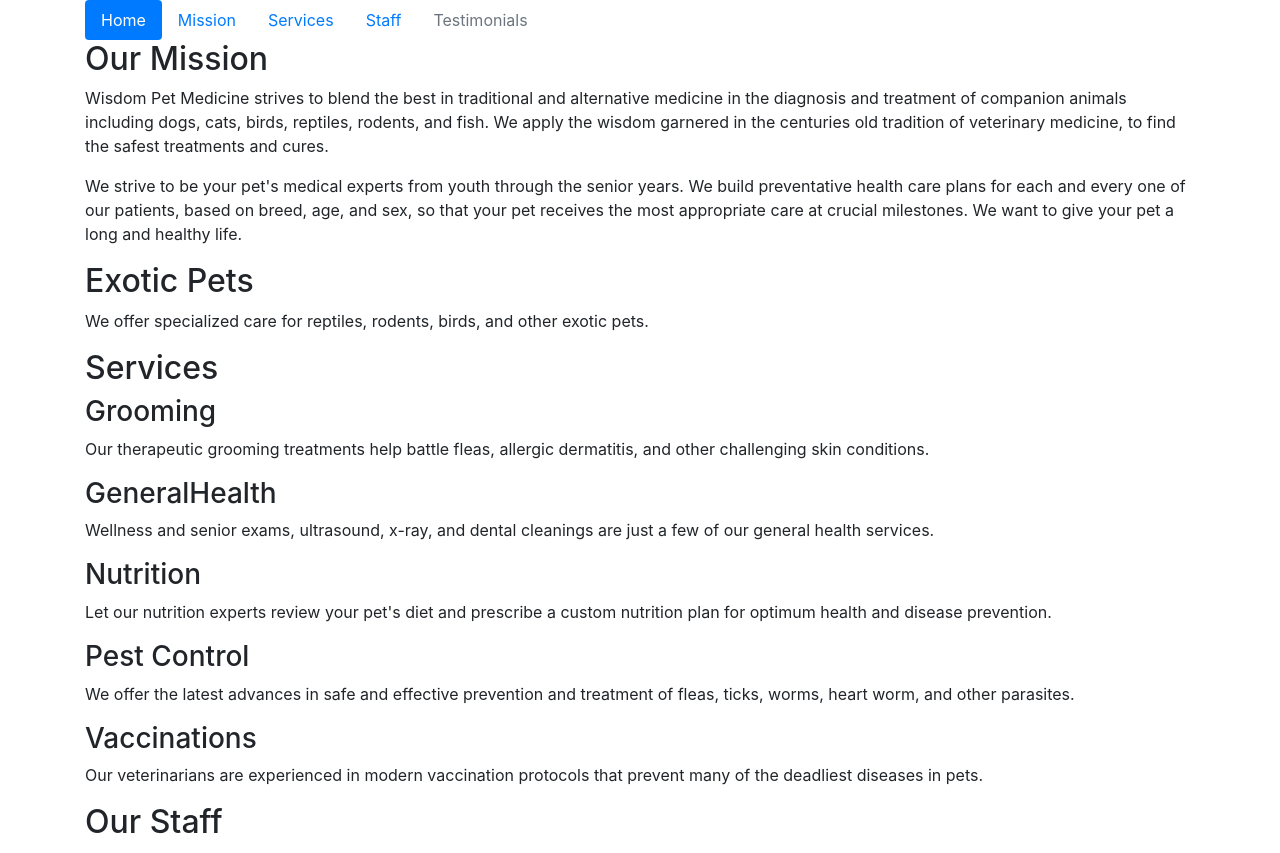
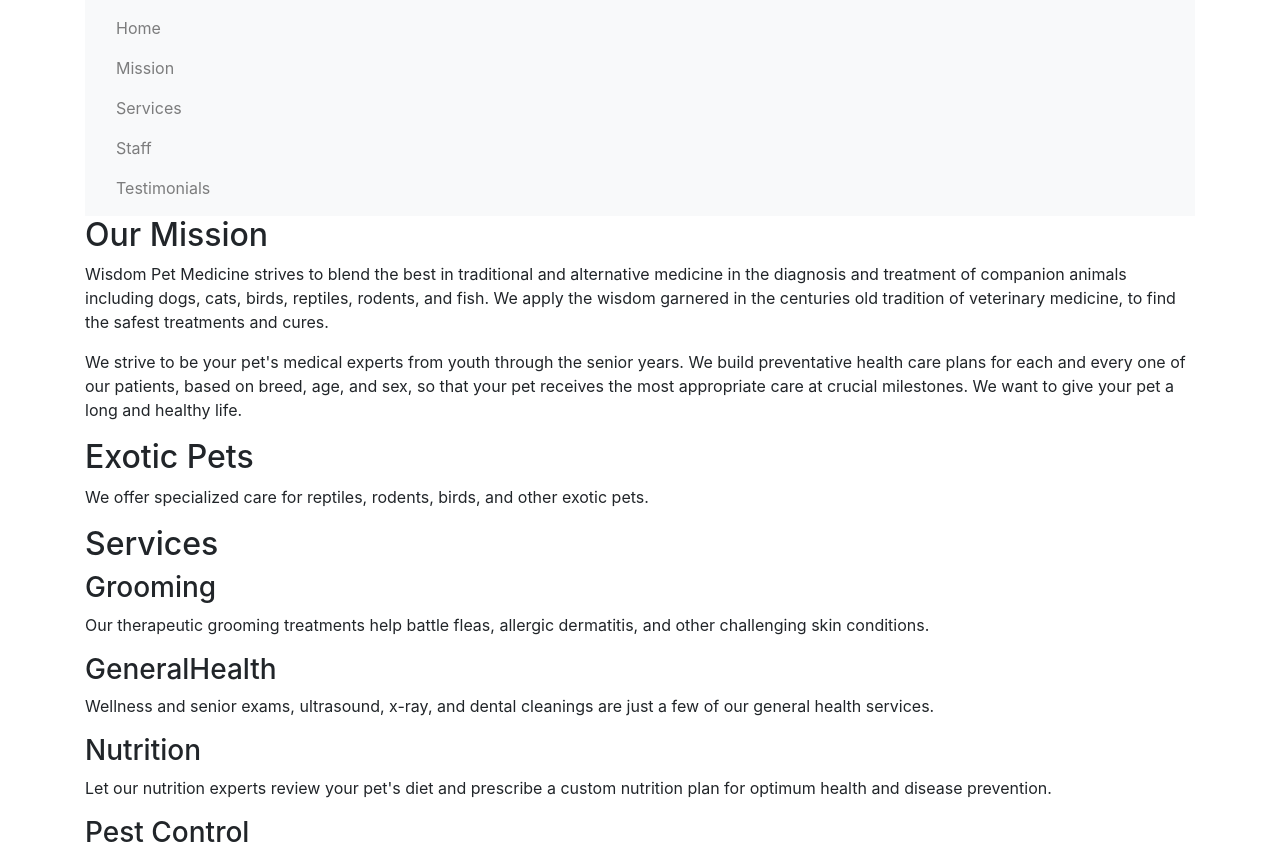
Before and after one commit to RobD30/bs4, a plain HTML site: page index.html in a window 1280 px wide. Shown: the top 853 px of the page. Drawn offline with nearby package versions, Linux system fonts and the light colour scheme.

Commit message:
REFACTOR: chapter 4.3 navbar
end_of_line

```diff
--- a/index.html
+++ b/index.html
@@ -12,12 +12,16 @@
     <div class="row">
         <section class="col-12">
 
-            <nav class="nav nav-pills flex-column flex-sm-row">
-                <a class="nav-item nav-link active" href="#">Home</a>
-                <a class="nav-item nav-link" href="#">Mission</a>
-                <a class="nav-item nav-link" href="#">Services</a>
-                <a class="nav-item nav-link" href="#">Staff</a>
-                <a class="nav-item nav-link disabled" href="#">Testimonials</a>
+            <nav class="navbar bg-light navbar-light">
+                <div class="container">
+                    <div class="navbar-nav">
+                        <a class="nav-item nav-link" href="#">Home</a>
+                        <a class="nav-item nav-link" href="#">Mission</a>
+                        <a class="nav-item nav-link" href="#">Services</a>
+                        <a class="nav-item nav-link" href="#">Staff</a>
+                        <a class="nav-item nav-link" href="#">Testimonials</a>
+                    </div> <!-- navbar-nav -->
+                </div> <!-- container -->
             </nav>
 
             <h2>Our Mission</h2>
```
